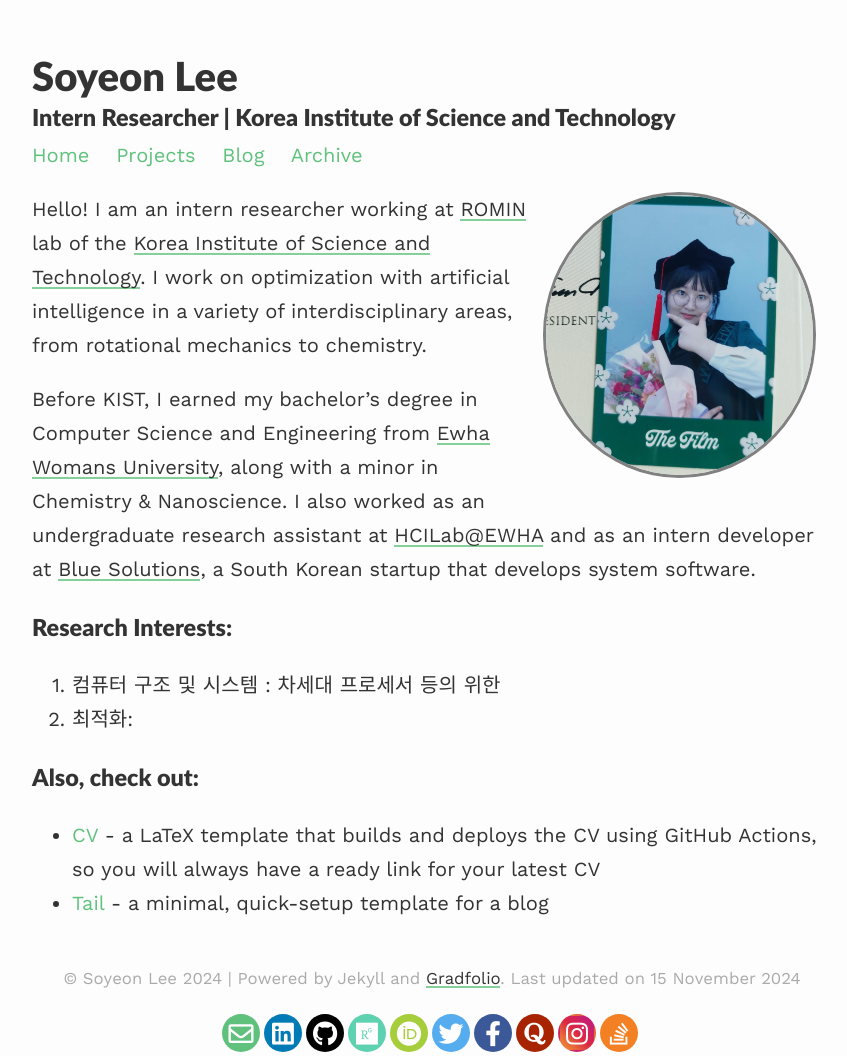
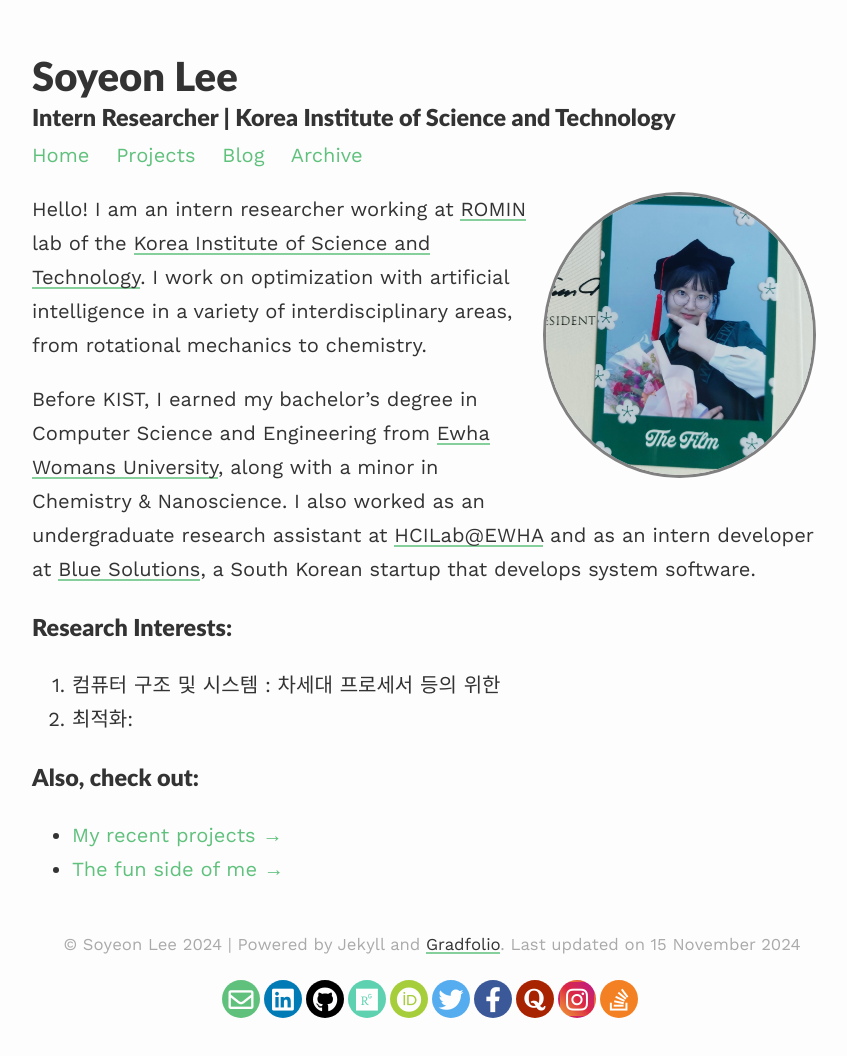
Before and after one commit to soysilver/soysilvery, a Jekyll site: the page built from index.md, in a window 1280 px wide. Shown: the whole page, without its empty margins (208-1055 px from the left). Built offline with Jekyll 4.4.1, drawn with Linux system fonts in a browser that asks for light colours; nearby versions of some CDN libraries; after the commit the page ends 1022 px from its top, so only the background shows below that.

Commit message:
Update index.md

```diff
--- a/index.md
+++ b/index.md
@@ -16,6 +16,5 @@
 2. 최적화:
 
 ### Also, check out:
-
-- [CV](https://github.com/jitinnair1/autocv) - a LaTeX template that builds and deploys the CV using GitHub Actions, so you will always have a ready link for your latest CV
-- [Tail](https://github.com/jitinnair1/tail) - a minimal, quick-setup template for a blog
+- [My recent projects →](projects/)
+- [The fun side of me →](projects/)
```
